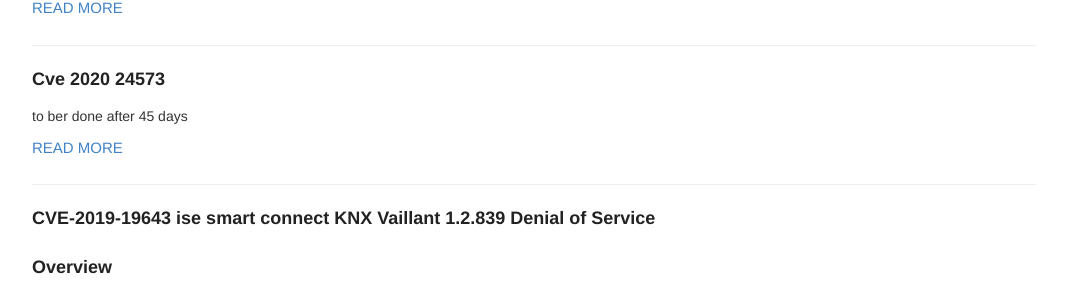
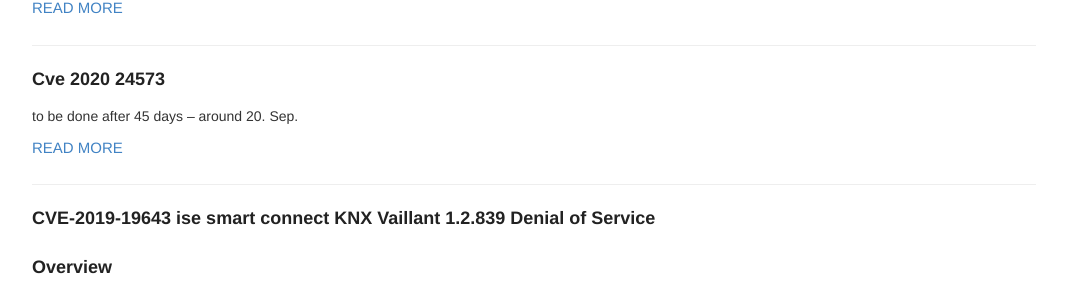
Before and after one commit to psytester/psytester.github.io, a Jekyll site: the page built from index.html, in a window 1280 px wide and 900 px high, scrolled down 383 px. Shown: the part 152-449 px from the top of the window, without its empty margins (106-1173 px from the left). Built offline with Jekyll 4.4.1, drawn with Linux system fonts in a browser that asks for light colours.

Commit message:
Update 2020-08-20-CVE-2020-24573.md

```diff
--- a/_posts/hacking_and_pentests/CVEs/2020-08-20-CVE-2020-24573.md
+++ b/_posts/hacking_and_pentests/CVEs/2020-08-20-CVE-2020-24573.md
@@ -1 +1 @@
-to ber done after 45 days
+to be done after 45 days -- around 20. Sep.
```
